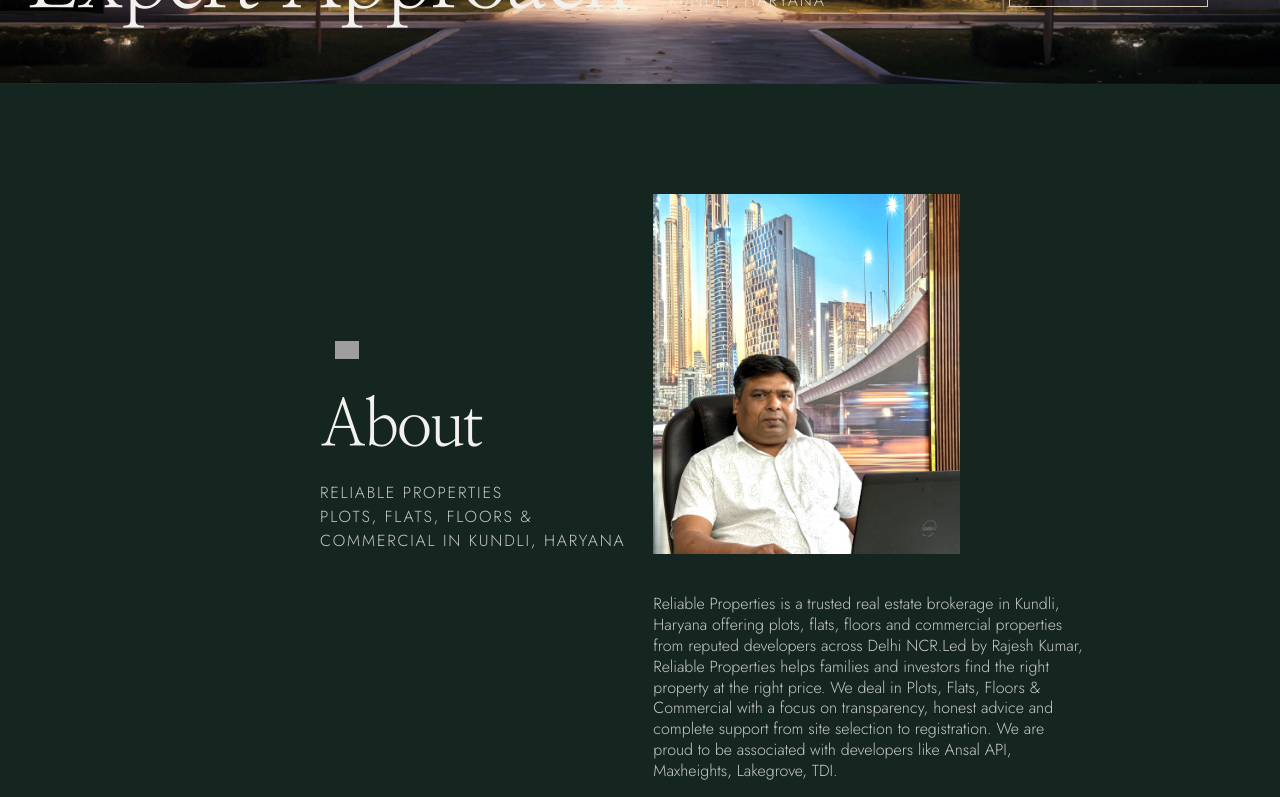
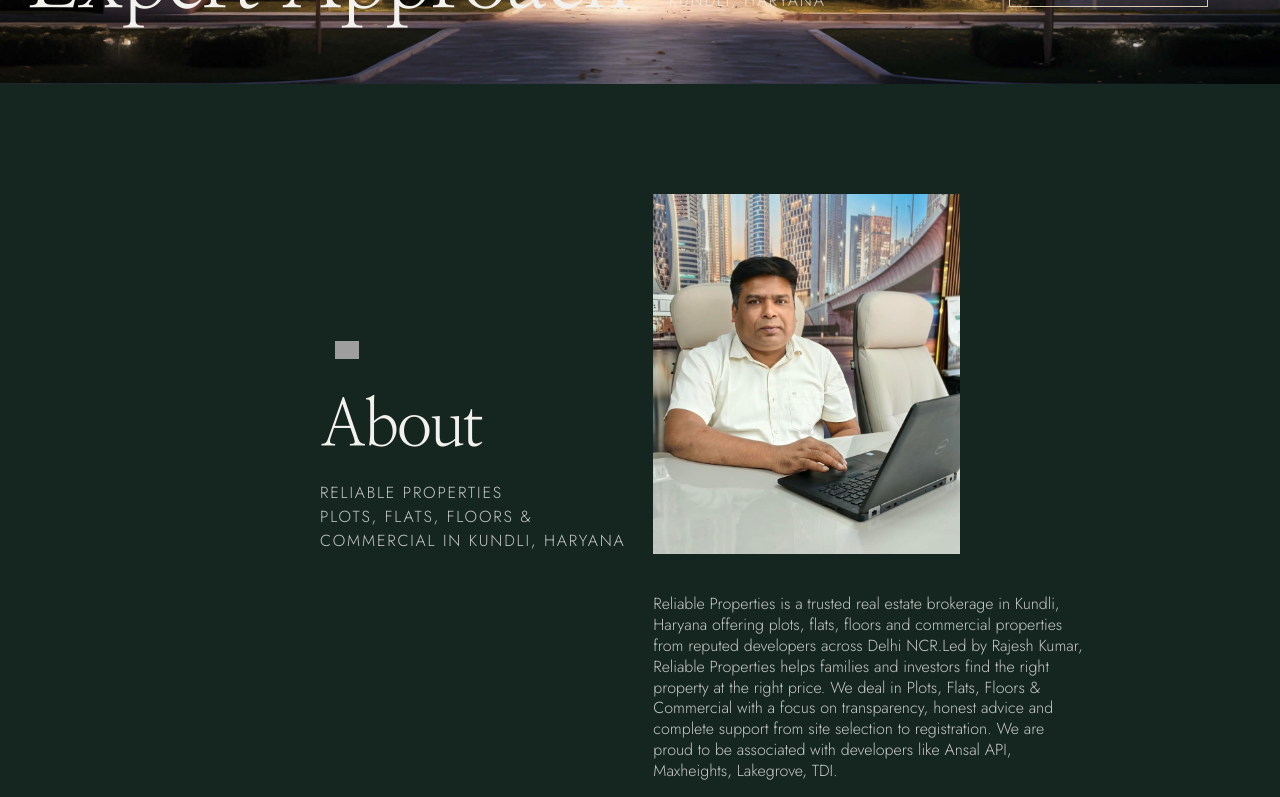
Before and after one commit to Anmol-345/reliable-properties, a Next.js app: page / in a window 1280 px wide. Shown: the part 716-1513 px from the top of the page. Built offline with nearby package versions, Linux system fonts and the light colour scheme; no server answers; grey boxes are pictures that could not be loaded.

Commit message:
owner image updated

```diff
--- a/app/page.tsx
+++ b/app/page.tsx
@@ -44,7 +44,7 @@ export default function Home() {
               </div>
             </div>
             <div className="about-team-col img-float">
-              <img src="/images/Randy-portreit.jpg" alt="" />
+              <img src="/images/owner.jpeg" alt="" />
             </div>
             <div className="about-team-col">
               <div className="about-team-text">
```
Also changed, not shown: public/images/owner.jpeg (added).
